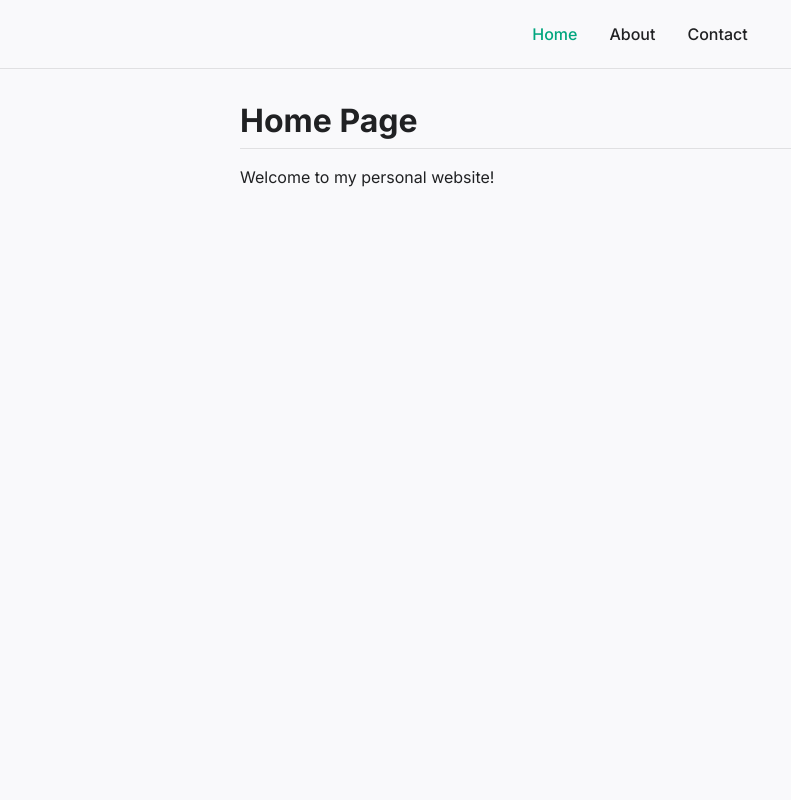
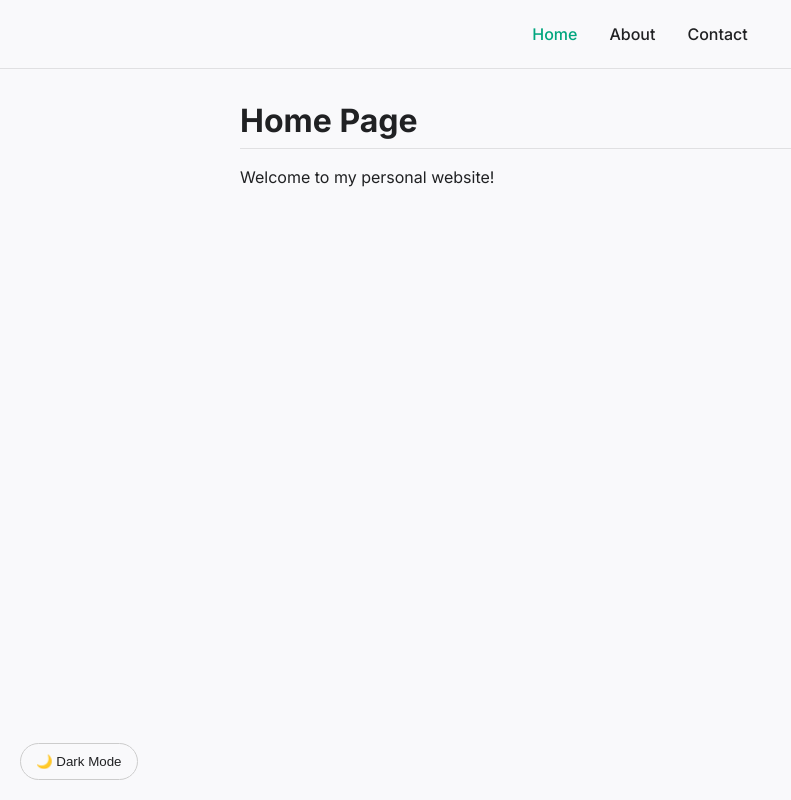
Before and after one commit to Rocky0Shao/Personal-Website, a React (Vite) app in the folder rocky-website/: page / in a window 1280 px wide. Shown: the whole page, without its empty margins (0-791 px from the left). Built offline with nearby package versions, Linux system fonts and the light colour scheme.

Commit message:
light/dark mode working

```diff
--- a/rocky-website/src/App.css
+++ b/rocky-website/src/App.css
@@ -34,7 +34,7 @@ main {
   padding-left: 20px;
 }
 
-.theme-toggle-btn {
+.theme-toggle-button {
   position: fixed;
   bottom: 20px;
   left: 20px;
--- a/rocky-website/src/App.jsx
+++ b/rocky-website/src/App.jsx
@@ -5,11 +5,14 @@ import Home from './pages/Home';
 import About from './pages/About';
 import Contact from './pages/Contact';
 
+import ThemeToggle from './components/ThemeToggle';
+
 function App() {
   return (
     <Router>
       <div className="app-container">
         <Navbar />
+        <ThemeToggle />
         <main>
           <Routes>
             <Route path="/" element={<Home />} />
--- a/rocky-website/src/components/ThemeToggle.jsx
+++ b/rocky-website/src/components/ThemeToggle.jsx
@@ -1,13 +1,13 @@
-import { use } from "react";
+import { useState, useEffect } from "react";
 
 const ThemeToggle = () => {
-    cont [isDarkMode, setIsDarkMode] = useState(false);
+    const [isDarkMode, setIsDarkMode] = useState(false);
 
     useEffect(() => {
         if (isDarkMode) {
-            document.body.classList.add("dark-mode");
+            document.body.classList.add("dark-theme");
         } else {
-            document.body.classList.remove("dark-mode");
+            document.body.classList.remove("dark-theme");
         }
     }, [isDarkMode]);
 
```
